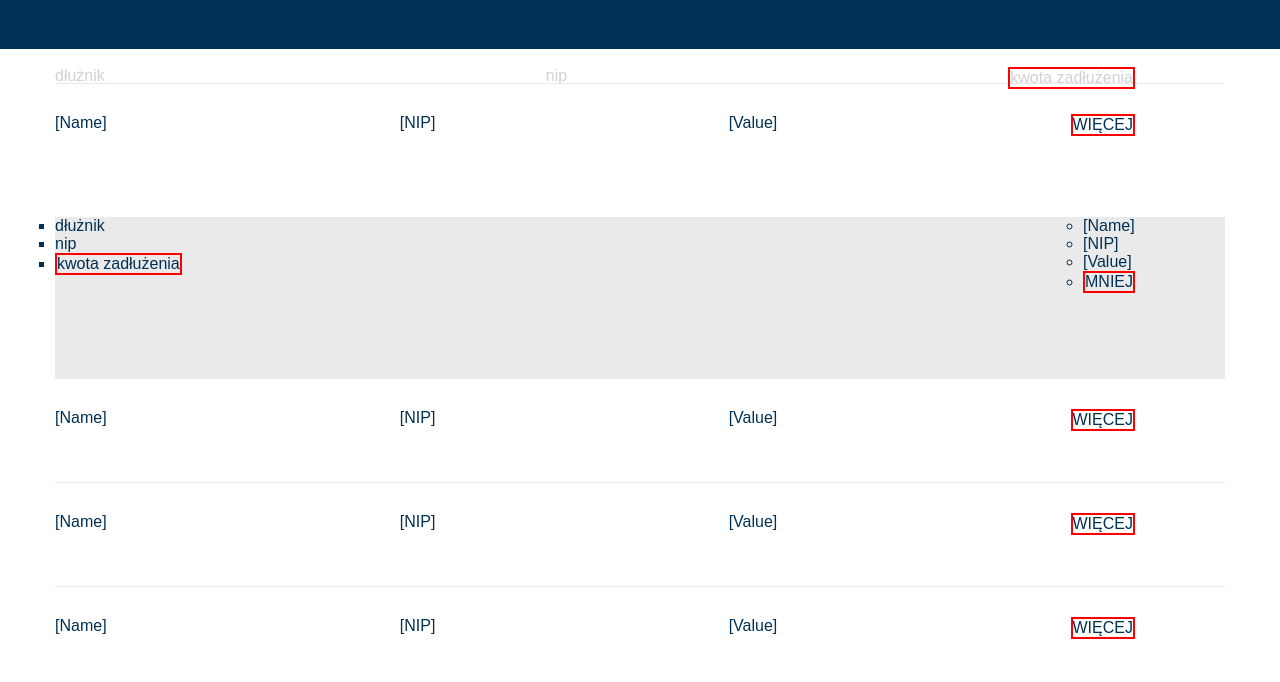
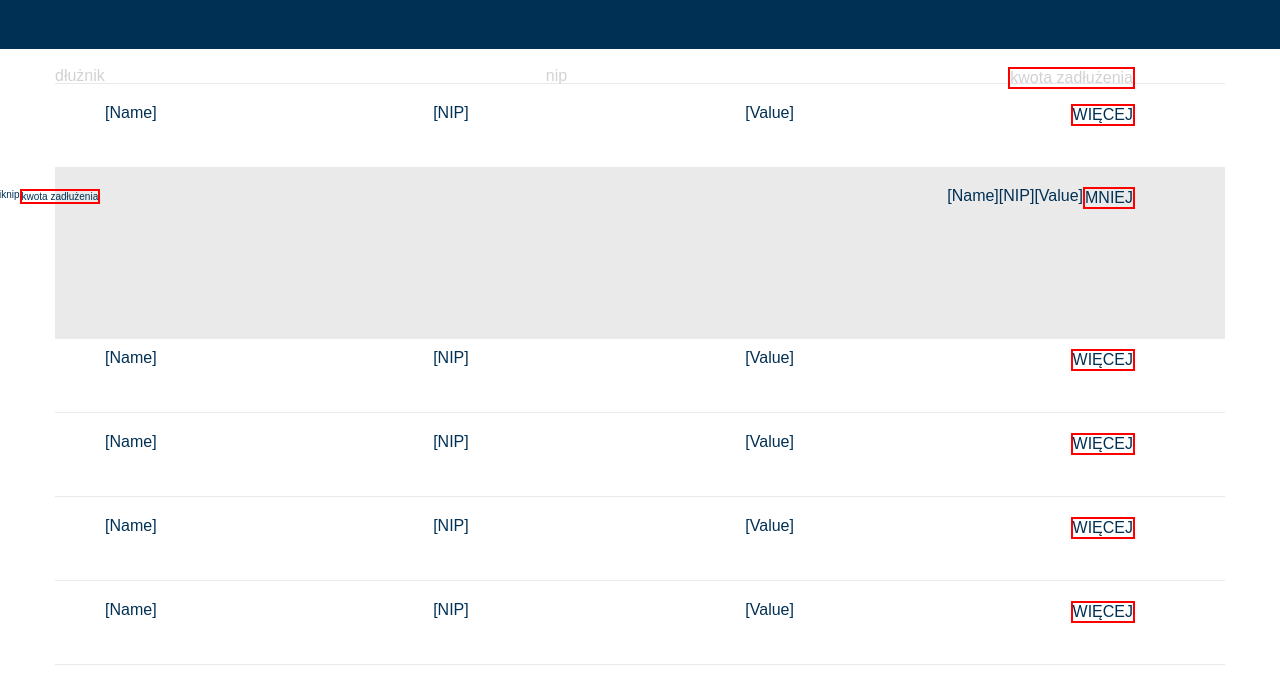
Before and after one commit to PawelKurpinski/basicsTraining, a plain HTML site: page homeWork/index.html in a window 1280 px wide. Shown: the part 111-793 px from the top of the page. Drawn offline with Linux system fonts and the light colour scheme.

Commit message:
07.02.18 css

```diff
--- a/homeWork/css/style.css
+++ b/homeWork/css/style.css
@@ -1,17 +1,20 @@
 * {
     margin: 0;
     padding: 0;
+
 }
 
 html {
-    box-sizing: border-box;
+    /*    box-sizing: border-box;*/
     font-size: 16px;
     font-family: Arial;
 }
 
 .container {
-    height: 870px;
+    max-height: height: 870px;
 }
+
+
 
 .main-width {
     width: 1170px;
@@ -103,16 +106,46 @@ li:last-child {
     background-color: #E9E9E9;
 }
 
+.more_line_desc {
+    display: flex;
+    justify-content: space-around;
+    list-style: none;
+    padding-top: 2px;
+    margin-left: 20px;
+    font-size: 10px;
+}
+
+.more_line_desc li:first-child {
+    margin-left: -150px
+}
+
+.more_line_desc li:nth-child(2) {
+    margin-right: px
+}
+.more_line_desc li:nth-child(3) {
+    margin-right: 240px;
+}
+
 .main_line {
     height: 73px;
     color: rgb(0, 48, 84);
+    padding-left: 25px;
+    padding-top: 10px;
 }
 
 .main_line_ul {
     display: flex;
     justify-content: space-between;
     list-style: none;
-    margin-top: 30px;
+    margin-top: 10px;
+    margin-left: 25px;
+}
+
+.more_line_ul {
+    display: flex;
+    justify-content: space-between;
+    list-style: none;
+    margin-left: 20px;
 }
 
 .more {
```
